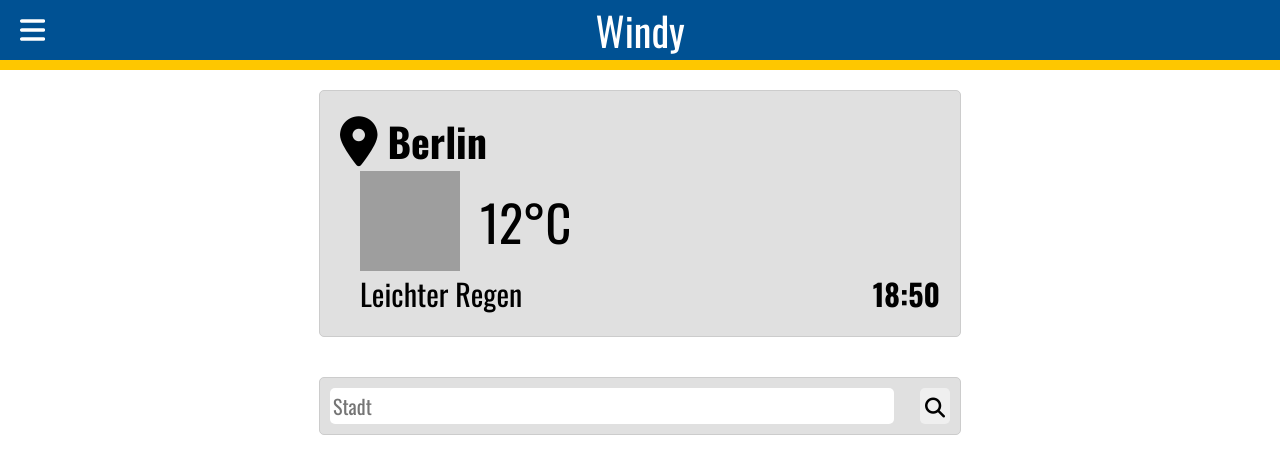
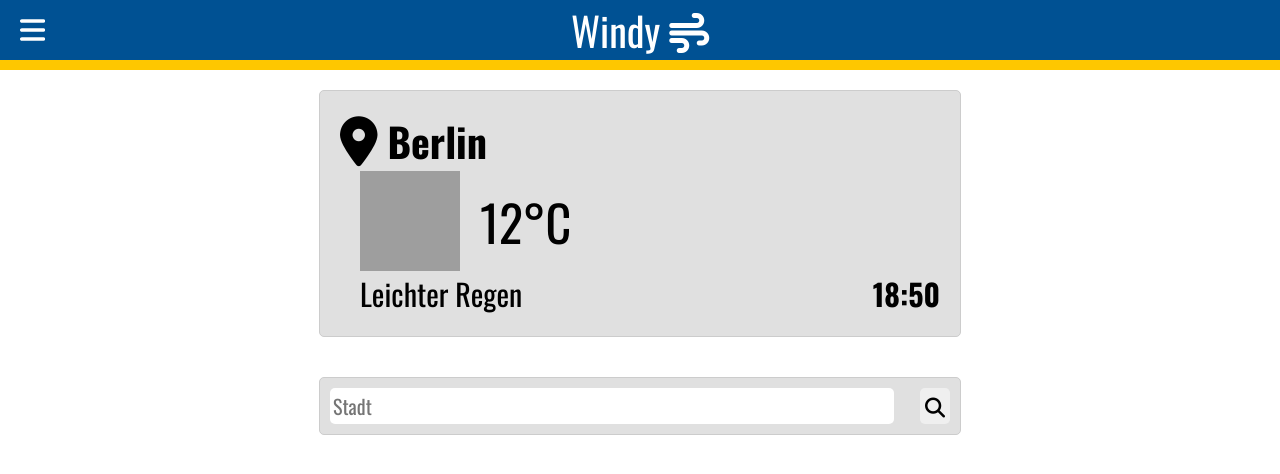
Before and after one commit to l3pic/SportsTrack, a PHP site: page / in a window 1280 px wide. Shown: the top 474 px of the page. Run offline with PHP 8.4, Linux system fonts and the light colour scheme; some libraries are stand-ins or nearby versions; grey boxes are pictures that could not be loaded.

Commit message:
- favicon hinzugefügt

```diff
--- a/app/views/inc/header.php
+++ b/app/views/inc/header.php
@@ -5,6 +5,7 @@
   <meta name="viewport"
         content="width=device-width, user-scalable=no, initial-scale=1.0, maximum-scale=1.0, minimum-scale=1.0">
   <meta http-equiv="X-UA-Compatible" content="ie=edge">
+  <link rel="icon" href="<?= URLROOT; ?>/img/favicon.svg" type="image/svg+xml">
   <title><?= SITENAME; ?></title>
   <link rel="stylesheet" href="<?= URLROOT; ?>/css/header.css">
   <link rel="stylesheet" href="<?= URLROOT; ?>/css/sidenav.css">
@@ -20,6 +21,6 @@
   <div class="header">
     <svg xmlns="http://www.w3.org/2000/svg" height="1em" viewBox="0 0 448 512" style="fill:#ffffff" class="sidenav-toggle" onclick="togglesidenav(this);"><!--! Font Awesome Free 6.4.2 by @fontawesome - https://fontawesome.com License - https://fontawesome.com/license (Commercial License) Copyright 2023 Fonticons, Inc. --><path d="M0 96C0 78.3 14.3 64 32 64H416c17.7 0 32 14.3 32 32s-14.3 32-32 32H32C14.3 128 0 113.7 0 96zM0 256c0-17.7 14.3-32 32-32H416c17.7 0 32 14.3 32 32s-14.3 32-32 32H32c-17.7 0-32-14.3-32-32zM448 416c0 17.7-14.3 32-32 32H32c-17.7 0-32-14.3-32-32s14.3-32 32-32H416c17.7 0 32 14.3 32 32z"/></svg>
     <div class="header-tl">
-      <span class="header-title"><?= SITENAME; ?></span>
+      <span class="header-title"><?= SITENAME; ?> <i class="fa-solid fa-wind"></i></span>
     </div>
   </div>
```
Also changed, not shown: public/img/favicon.svg (added).
